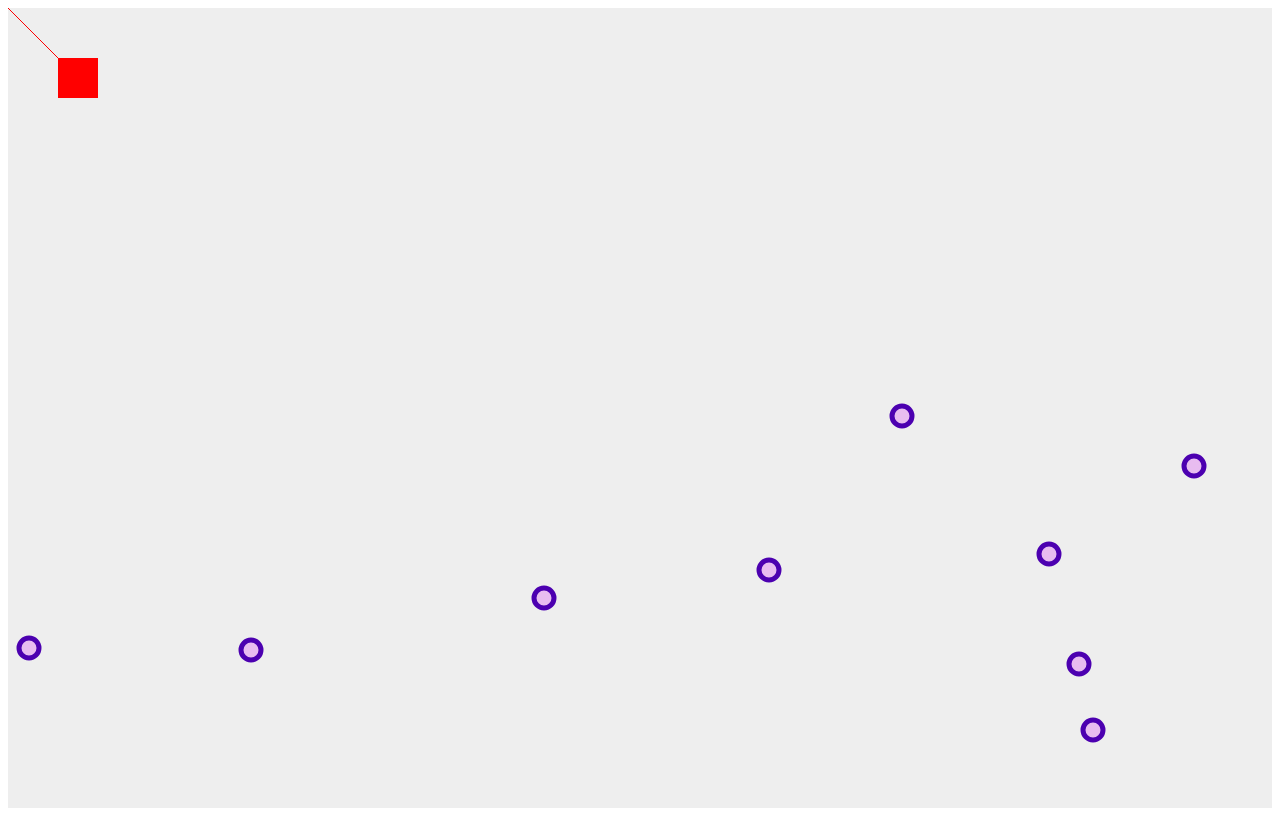
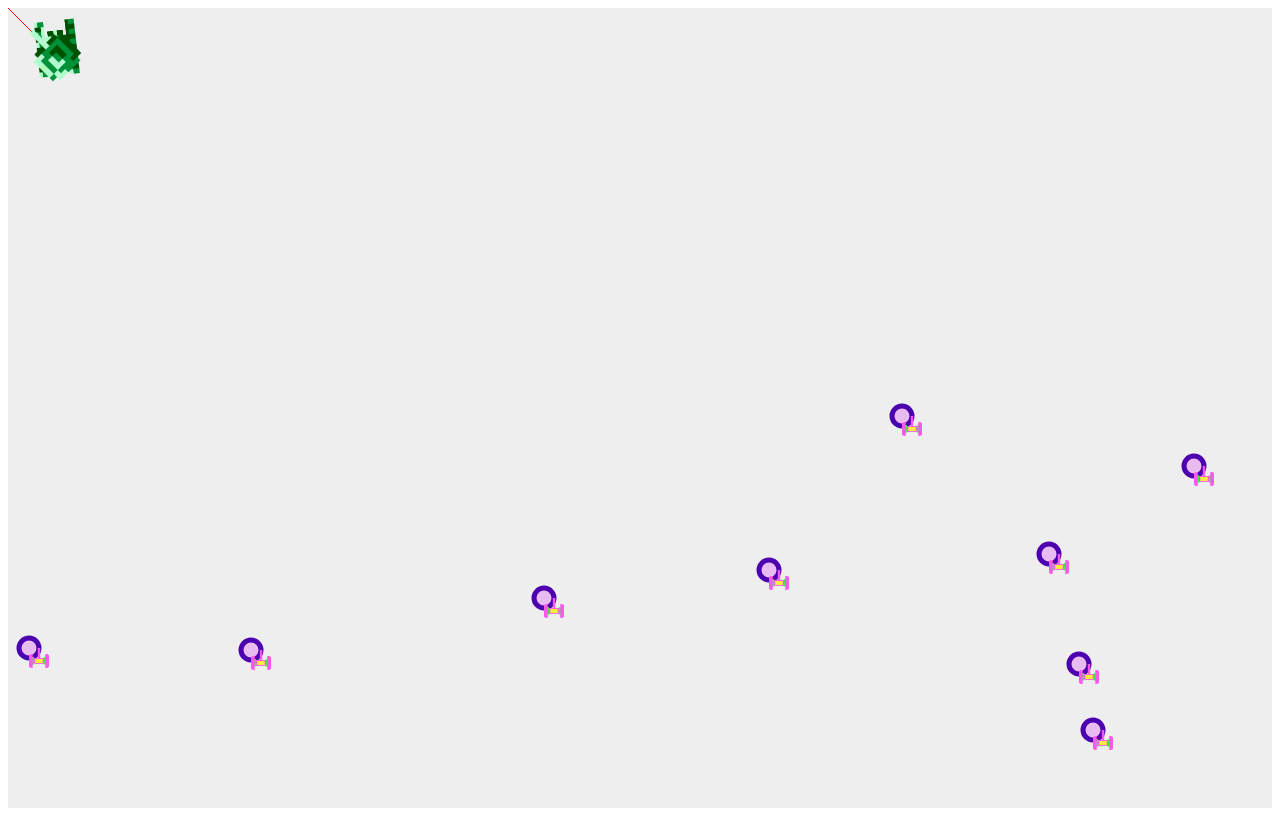
Before and after one commit to huyvu8051/html-game, a plain HTML site: page index.html in a window 1280 px wide. Drawn offline with Linux system fonts and the light colour scheme.

Commit message:
add cannon and body

```diff
--- a/index.html
+++ b/index.html
@@ -136,27 +136,30 @@
         }
 
         class Ship {
-            constructor(x, y, color) {
+
+
+            constructor({ x, y, color, bodyImg, cannonsImg }) {
                 this.x = x
                 this.y = y
-
-                this.height = 40
-                this.length = 40
-
                 if (color) {
                     this.color = color
                 } else {
                     this.color = 'red'
                 }
 
-                this.speed = 10
+                this.speed = 5
+
+                this.bodyImg = bodyImg
+                this.cannonsImg = cannonsImg
+                this.bodyAngle = 69
             }
         }
 
         class Enemy {
-            constructor({ x, y }) {
+            constructor({ x, y, img }) {
                 this.x = x
                 this.y = y
+                this.img = img
             }
         }
 
@@ -171,7 +174,7 @@
 
         function drawMouseAim() {
             ctx.beginPath()
-            ctx.moveTo(myShip.x + (myShip.length / 2), myShip.y + myShip.height / 2)
+            ctx.moveTo(myShip.x, myShip.y)
             ctx.lineTo(mousePos.x, mousePos.y)
             ctx.lineWidth = 1
             ctx.strokeStyle = '#ff0000'
@@ -184,17 +187,59 @@
 
         const ctx = canvas.getContext('2d')
 
+        const greenTankImage = document.createElement('img')
+        greenTankImage.src = './green-tank.png'
 
-        const myShip = new Ship(50, 50)
+        const greenCannonsImg = document.createElement('img')
+        greenCannonsImg.src = './green-cannon.png'
 
-        function drawShip({ x, y, height, length, color }) {
-            ctx.beginPath();
-            ctx.rect(x, y, height, length);
-            ctx.fillStyle = color;
-            ctx.fill();
-            ctx.closePath();
+        const greenBodyImg = document.createElement('img')
+        greenBodyImg.src = './green-body.png'
+
+        const myShip = new Ship({
+            x: 50,
+            y: 50,
+            bodyImg: greenBodyImg,
+            cannonsImg: greenCannonsImg
+        })
+
+        function drawShip({ x, y, height, length, color, bodyImg, cannonsImg, bodyAngle }) {
+            // ctx.beginPath();
+            // ctx.rect(x, y, height, length);
+            // ctx.fillStyle = color;
+            // ctx.fill();
+            // ctx.closePath();
+
+
+
+            let a = calAngle(myShip, mousePos)
+
+            let rotateAngle = a + Math.PI / 2;
+
+
+            ctx.save()
+            ctx.translate(x, y)
+
+            // draw body s
+            ctx.rotate(bodyAngle)
+            ctx.drawImage(bodyImg, 0, 0, bodyImg.width, bodyImg.height, -20, -75 / 2, 40, 55)
+            ctx.rotate(-bodyAngle)
+
+            // draw cannon same direction with mouse
+
+            ctx.rotate(rotateAngle)
+            ctx.drawImage(cannonsImg, 0, 0, cannonsImg.width, cannonsImg.height, -20, -75 / 2, 40, 55)
+
+            ctx.rotate(-rotateAngle)
+
+
+            ctx.restore()
+
+
 
         }
+
+
 
 
         function calAngle(A, B) {
@@ -224,28 +269,56 @@
 
 
         function moveShip(ship) {
-            if (upPressed) ship.y -= ship.speed
-            if (downPressed) ship.y += ship.speed
-            if (leftPressed) ship.x -= ship.speed
-            if (rightPressed) ship.x += ship.speed
+
+
+
+            if (upPressed) {
+                ship.y -= ship.speed
+                ship.bodyAngle = 0
+            }
+            if (downPressed) {
+                ship.y += ship.speed
+                ship.bodyAngle = Math.PI
+            }
+            if (leftPressed) {
+                ship.x -= ship.speed
+                ship.bodyAngle = Math.PI * (3 / 2)
+            }
+            if (rightPressed) {
+                ship.x += ship.speed
+                ship.bodyAngle = Math.PI / 2
+            }
+
+
+            if (upPressed && rightPressed) {
+                ship.bodyAngle = Math.PI / 4
+            }
+
+
+            if (upPressed && leftPressed) {
+                ship.bodyAngle = Math.PI * (7 / 4)
+            }
+
+            if (downPressed && rightPressed) {
+                ship.bodyAngle = Math.PI * (3 / 4)
+            }
+
+            if (downPressed && leftPressed) {
+                ship.bodyAngle = Math.PI * (5 / 4)
+            }
+
         }
 
 
         function checkFired() {
             if (leftMousePressed && !bulletDelay) {
-
-                const centerShip = {
-                    x: myShip.x + (myShip.length / 2),
-                    y: myShip.y + (myShip.height / 2)
-                }
-
-                let a = calAngle(centerShip, mousePos)
+                let a = calAngle(myShip, mousePos)
 
                 let bullet = new NormalBullet({
-                    x: myShip.x + (myShip.length / 2),
-                    y: myShip.y + (myShip.height / 2),
+                    x: myShip.x,
+                    y: myShip.y,
                     a: a,
-                    speed: 20
+                    speed: 10
                 })
 
                 fired.add(bullet)
@@ -270,6 +343,21 @@
         }
 
 
+        const explosionImg = document.createElement('img')
+        explosionImg.src = './explosion.gif'
+
+
+        class Explosion {
+
+            constructor({ x, y }) {
+                this.x = x
+                this.y = y
+
+                this.img = explosionImg
+            }
+        }
+
+
         function removeBulletIfTouchEnemy(bullet) {
 
             let found = null;
@@ -285,6 +373,7 @@
             if (found) {
                 enemies.delete(found)
                 fired.delete(bullet)
+                explosions.add(new Explosion(found))
             }
         }
 
@@ -322,6 +411,8 @@
 
         function drawEnemies() {
             for (let enemy of enemies) {
+
+
                 var R = 10
                 ctx.beginPath()
                 ctx.fillStyle = '#e8bcf0'
@@ -330,8 +421,28 @@
                 ctx.lineWidth = 5
                 ctx.strokeStyle = '#4c00b0'
                 ctx.stroke()
+
+
+                let img = enemy.img
+
+                let x = enemy.y - (img.height / 2)
+                let y = enemy.x - (img.width / 2)
+                ctx.drawImage(img, 0, 0, img.width, img.height, enemy.x, enemy.y, 20, 20)
             }
         }
+
+        const explosions = new Set()
+
+        function drawExplosion() {
+            for (const explosion of explosions) {
+                ctx.save()
+                ctx.translate(explosion.x, explosion.y)
+                ctx.drawImage(explosion.img, 0, 0, explosion.img.width, explosion.img.height, 0, 0, 100, 100)
+                ctx.restore()
+            }
+        }
+
+
 
         function draw() {
             ctx.clearRect(0, 0, canvas.width, canvas.height)
@@ -341,6 +452,7 @@
             moveShip(myShip)
             checkFired()
             drawFired()
+            drawExplosion()
 
 
 
@@ -351,13 +463,26 @@
 
         const spawEnemiesInterval = setInterval(() => {
 
+            var img = document.createElement('img');
+            img.src = './enemy.png';
+
+
+
             if (enemies.size < 10) {
                 enemies.add(new Enemy({
                     x: Math.floor(Math.random() * canvas.width),
-                    y: Math.floor(Math.random() * canvas.height)
+                    y: Math.floor(Math.random() * canvas.height),
+                    img: img
                 }))
             }
         }, 500);
+
+        // const enemiesMoveInterval = setInterval(() => {
+        //     for(const enemy of enemies){
+        //         enemy.x = Math.floor(Math.random() * canvas.width)
+        //         enemy.y = Math.floor(Math.random() * canvas.height)
+        //     }
+        // }, 2000);
     </script>
 </body>
 
```
Also changed, not shown: 9ltfarl7rk171.webp (added), enemy.png (added), explosion.gif (added), green-body.png (added), green-cannon.png (added), green-tank.png (added).
